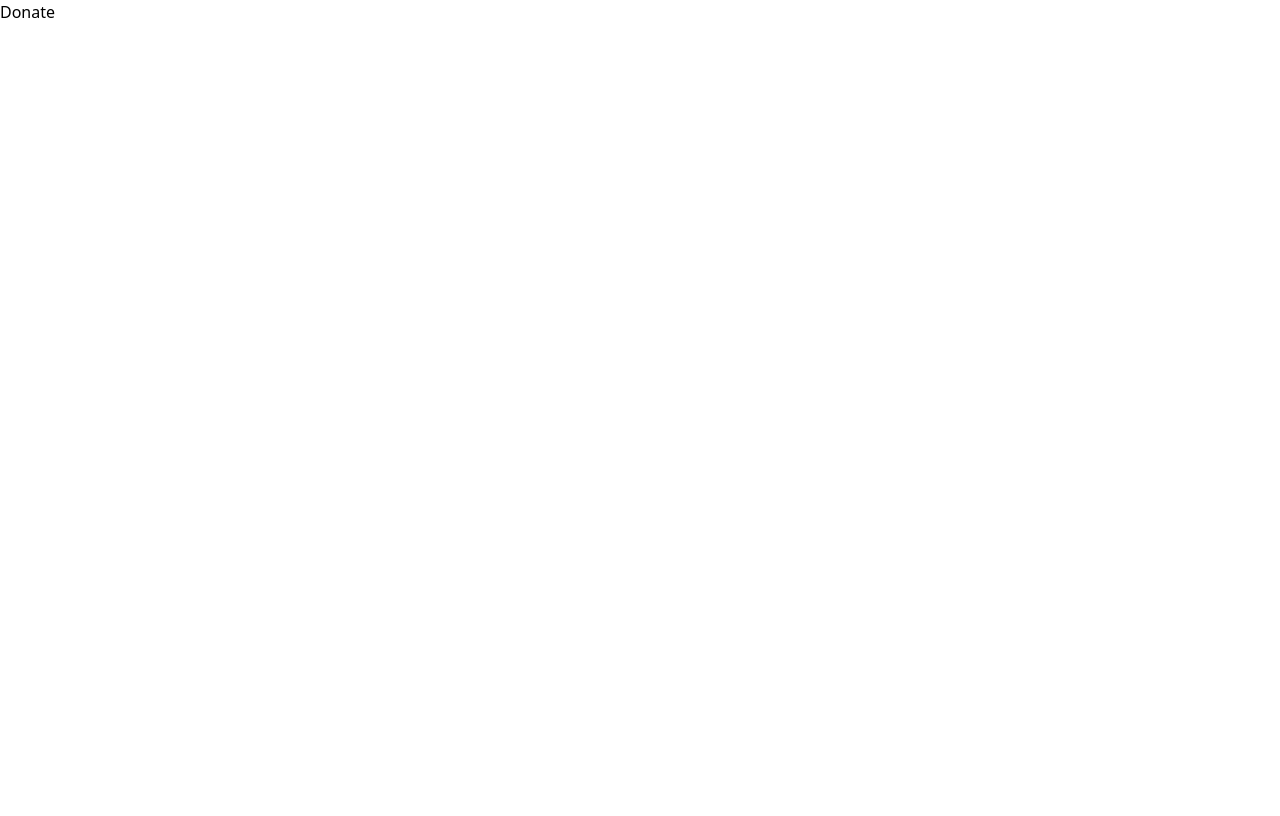
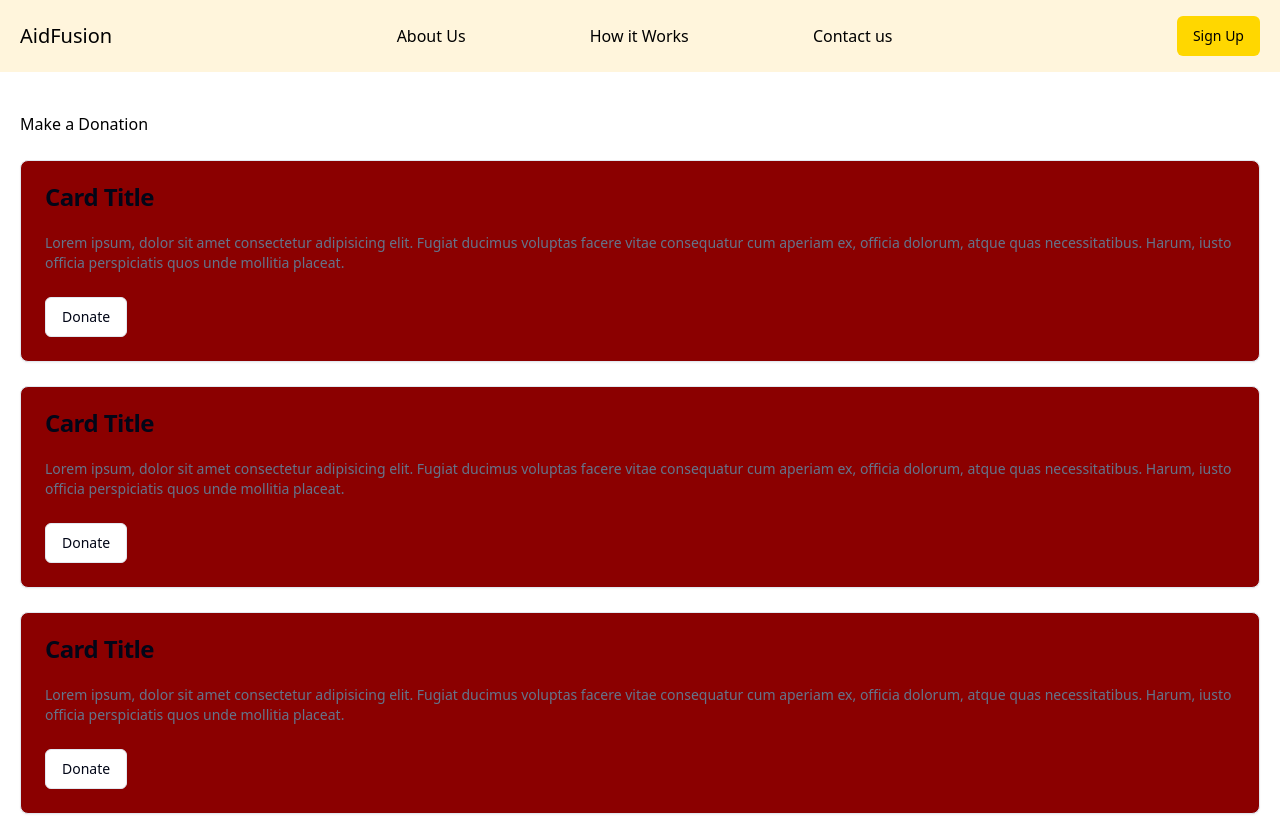
Before and after one commit to AidFusion/AidFusion-fe, a React (Vite) app in the folder AidFusion/: page /donate in a window 1280 px wide. Shown: the top 816 px of the page. Built offline with nearby package versions, Linux system fonts and the light colour scheme.

Commit message:
create donation history, payment

```diff
--- a/AidFusion/src/App.jsx
+++ b/AidFusion/src/App.jsx
@@ -2,15 +2,16 @@ import { BrowserRouter, Route, Routes } from 'react-router-dom'
 import { Home } from './pages/Home';
 import DonationHistory from './pages/Donations';
 import { Donate } from './pages/Donate';
+import { Payment } from './pages/Payment';
 
 function App() {
   return (
     <BrowserRouter>
       <Routes>
         <Route path="/" element={<Home />} />
-        <Route path="/donationhistory" element={<DonationHistory />} />
+        <Route path="/donation-history" element={<DonationHistory />} />
         <Route path="/donate" element={<Donate />} />
-        {/* Add more routes as needed */}
+        <Route path='/donation-payment' element={<Payment />} />
       </Routes>
     </BrowserRouter>
   );
--- a/AidFusion/src/pages/Donate.jsx
+++ b/AidFusion/src/pages/Donate.jsx
@@ -1,7 +1,65 @@
-import React from 'react'
+// DonateForm.js
+import Layout from '@/components/Layout';
+import React, { useState } from 'react';
+import {
+    Card,
+    CardContent,
+    CardDescription,
+    CardFooter,
+    CardHeader,
+    CardTitle,
+} from "@/components/ui/card"
+import { Button } from '@/components/ui/button';
+import { useNavigate } from 'react-router-dom';
+
 
 export const Donate = () => {
-  return (
-    <div>Donate</div>
-  )
+    const [donationAmount, setDonationAmount] = useState(0);
+    const navigate = useNavigate();
+
+    const handleDonation = (e) => {
+        e.preventDefault();
+        // Redirect to the payment processing page
+        navigate('/donation-payment'); // Change '/payment-processing' to your actual payment processing page route
+        console.log(`Donation of $${donationAmount} processed!`);
+    };
+
+    const cardData = [
+        {
+            title: 'Card Title',
+            description: 'Lorem ipsum, dolor sit amet consectetur adipisicing elit. Fugiat ducimus voluptas facere vitae consequatur cum aperiam ex, officia dolorum, atque quas necessitatibus. Harum, iusto officia perspiciatis quos unde mollitia placeat.',
+        },
+        {
+            title: 'Card Title',
+            description: 'Lorem ipsum, dolor sit amet consectetur adipisicing elit. Fugiat ducimus voluptas facere vitae consequatur cum aperiam ex, officia dolorum, atque quas necessitatibus. Harum, iusto officia perspiciatis quos unde mollitia placeat.',
+        },
+        {
+            title: 'Card Title',
+            description: 'Lorem ipsum, dolor sit amet consectetur adipisicing elit. Fugiat ducimus voluptas facere vitae consequatur cum aperiam ex, officia dolorum, atque quas necessitatibus. Harum, iusto officia perspiciatis quos unde mollitia placeat.',
+        },
+    ];
+
+    return (
+        <div className='bg-primary'>
+            <Layout>
+                <div className='bg-white p-5 py-10 flex flex-col gap-6'>
+                    <h2>Make a Donation</h2>
+                    {cardData.map((card, index) => (
+                        <Card key={index} className="bg-secondary">
+                            <CardHeader>
+                                <CardTitle>{card.title}</CardTitle>
+                            </CardHeader>
+                            <CardContent>
+                                <CardDescription>{card.description}</CardDescription>
+                            </CardContent>
+                            <CardFooter>
+                                <Button variant="outline" onClick={handleDonation}>Donate</Button>
+                            </CardFooter>
+                        </Card>
+                    ))
+                    }
+                </div>
+            </Layout>
+        </div>
+    );
 }
--- a/AidFusion/src/pages/Donations.jsx
+++ b/AidFusion/src/pages/Donations.jsx
@@ -1,22 +1,31 @@
 // DonationHistory.js
-import React from 'react';
+import React, { useState } from 'react';
 import donationData from '@/components/donationData';// Import the mock donation data
 import Layout from '@/components/Layout';
 
+
 function Donations() {
+    const [searchTerm, setSearchTerm] = useState('');
+
+  const filteredDonations = donationData.filter((donation) =>
+    donation.donor.toLowerCase().includes(searchTerm.toLowerCase())
+  );
   return (
     <div className="bg-primary">
         <Layout>
-      <div className="bg-white p-5">
-      <h1 className=''>Donation History</h1>
+      <div className="bg-white p-5 py-10 max-h-screen h-[73vh]">
+     <div className="flex flex-col gap-4 md:justify-between md:flex-row">
+     <h1 className=''>Donation History</h1>
+      <input
+        type="text"
+        placeholder="Search Donor..."
+        value={searchTerm}
+        onChange={(e) => setSearchTerm(e.target.value)}
+        className="w-full md:w-1/2 p-2 rounded-md border border-gray-300 focus:outline-none focus:border-blue-500"
+      />
+     </div>
       <div className='py-5 flex justify-center'>
       <table className='w-full'>
-        {/* <thead>
-          <tr className='items-center flex gap-12'>
-            <th>Donation ID</th>
-            <th>Amount</th>
-          </tr>
-        </thead> */}
         <tbody>
           {donationData.map((donation) => (
             <tr key={donation.id} className='items-center flex justify-evenly w-full bg-slate-50 mb-4 border-b'>
--- /dev/null
+++ b/AidFusion/src/pages/Payment.jsx
@@ -0,0 +1,18 @@
+// PaymentProcessing.js
+import Layout from '@/components/Layout';
+import React from 'react';
+
+export const Payment = () => {
+    // Payment gatewayintegration here
+    return (
+        <div>
+            <Layout>
+                <div>
+                    <h2>Payment Processing</h2>
+                    <p>Please enter your payment details:</p>
+                    {/* Add payment form fields here */}
+                </div>
+            </Layout>
+        </div>
+    );
+};
```
